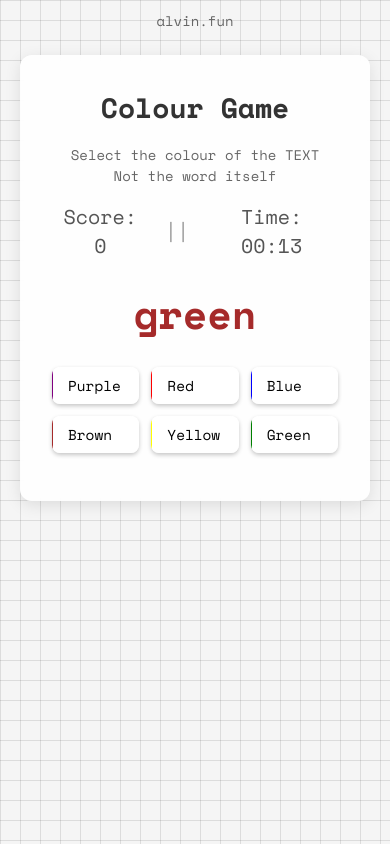
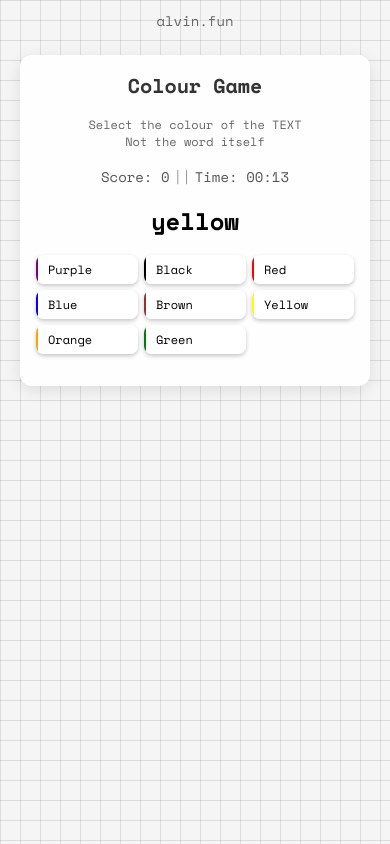
Before and after one commit to alvinson-tech/Colour-Game, a plain HTML site: page index.html in a window 390 px wide. Both pictures are taken after a click on the button "Start Game". Drawn offline with nearby package versions, Linux system fonts and the light colour scheme.

Commit message:
Update index.html

```diff
--- a/index.html
+++ b/index.html
@@ -38,7 +38,7 @@
 
 .game-container {
     background: rgba(255, 255, 255, 0.9);
-            padding: 2rem;
+    padding: 1.5rem;
     border-radius: 12px;
     box-shadow: 0 4px 16px rgba(0, 0, 0, 0.1);
     text-align: center;
@@ -65,7 +65,7 @@
 }
 
 h1 {
-            font-size: 1.75rem;
+    font-size: 1.5rem;
     margin-bottom: 1rem;
     color: #333;
 }
@@ -74,9 +74,9 @@
     display: flex;
     justify-content: center;
     align-items: center;
-            gap: 1rem;
+    gap: 0.5rem;
     margin: 1rem 0;
-            font-size: 1.25rem;
+    font-size: 1rem;
     color: #555;
 }
 
@@ -85,15 +85,15 @@
 }
 
 .color-word {
-            font-size: 2.5rem;
+    font-size: 2rem;
     font-weight: 700;
-            margin: 1.5rem 0;
+    margin: 1rem 0;
 }
 
 .options {
     display: grid;
-            grid-template-columns: repeat(3, 1fr);
-            gap: 12px;
+    grid-template-columns: repeat(auto-fit, minmax(100px, 1fr));
+    gap: 8px;
     margin: 1rem 0;
     justify-content: center;
 }
@@ -108,7 +108,7 @@
     transition: transform 0.2s, box-shadow 0.2s;
     background: rgba(255, 255, 255, 0.821);
     box-shadow: 0 2px 4px rgba(0, 0, 0, 0.222);
-            font-size: 0.9rem;
+    font-size: 0.875rem;
     position: relative;
     overflow: hidden;
 }
@@ -119,7 +119,7 @@
     left: 0;
     top: 0;
     bottom: 0;
-            width: 1px;
+    width: 1.5px;
     background-color: var(--line-color);
 }
 
@@ -129,7 +129,7 @@
 }
 
 #startButton {
-            padding: 12px 24px;
+    padding: 10px 20px;
     font-size: 1rem;
     background: #2563eb;
     color: white;
@@ -140,6 +140,7 @@
     font-weight: 700;
     margin: 0 auto;
     display: block;
+    max-width: 200px;
 }
 
 #startButton:hover {
@@ -152,7 +153,7 @@
 }
 
 .final-score {
-            font-size: 1.25rem;
+    font-size: 1rem;
     margin: 0.5rem 0;
     color: #2563eb;
 }
@@ -160,7 +161,45 @@
 .instructions {
     color: #666;
     margin: 1rem 0;
+    font-size: 0.75rem;
+}
+
+/* Responsive Design */
+@media (max-width: 768px) {
+    .game-container {
+        padding: 1rem;
+    }
+
+    h1 {
+        font-size: 1.25rem;
+    }
+
+    .color-word {
+        font-size: 1.5rem;
+    }
+
+    .stats-row {
         font-size: 0.875rem;
+        gap: 0.25rem;
+    }
+
+    #startButton {
+        font-size: 0.875rem;
+        padding: 8px 16px;
+    }
+
+    .options {
+        gap: 6px;
+    }
+
+    .color-option {
+        font-size: 0.75rem;
+        padding: 6px 12px;
+    }
+
+    .instructions {
+        font-size: 0.75rem;
+    }
 }
     </style>
 </head>
@@ -186,7 +225,7 @@
     </div>
 
     <script>
-        const colors = ['red', 'blue', 'green', 'yellow', 'purple', 'brown'];
+        const colors = ['red', 'blue', 'green', 'yellow', 'purple', 'brown', 'orange', 'black'];
         let score = 0;
         let gameTimer;
         let timeLeft;
```
Lines whose indentation alone changed are shown as unchanged.
